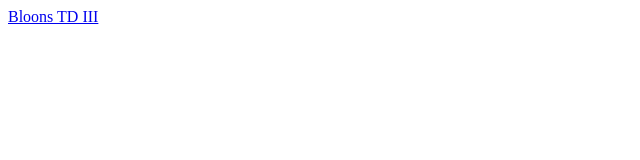
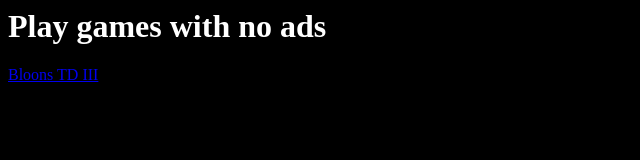
Before and after one commit to JacesGames/JacesGames.github.io, a plain HTML site: page games/index.html in a window 1280 px wide. Shown: the whole page, without its empty margins (0-640 px from the left). Drawn offline with Linux system fonts and the light colour scheme.

Commit message:
Update index.html

```diff
--- a/games/index.html
+++ b/games/index.html
@@ -1 +1,3 @@
+<body style="background-color: #000000;"></body>
+<h1 style="color: #ffffff;">Play games with no ads</h1>
 <a href="/games/play/btd3">Bloons TD III</a>
```
